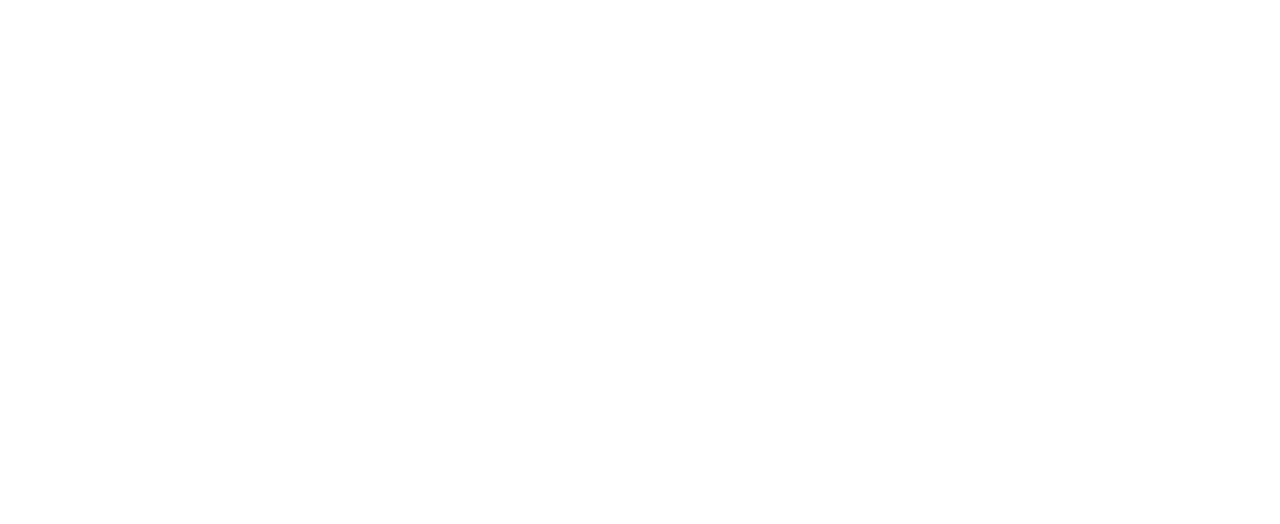
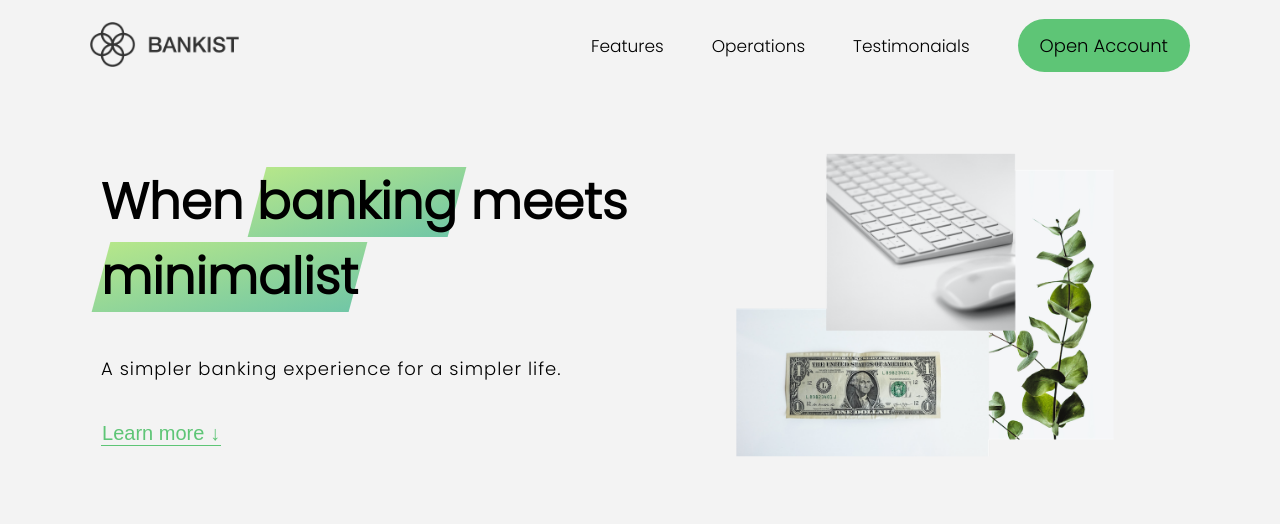
Before and after one commit to KiranDon/The-Complete-JavaScript-Course-2021-Projects, a plain HTML site: page Project5_BankistWebsite(Advanced DOM methods)/index.html in a window 1280 px wide. Drawn offline with Linux system fonts and the light colour scheme.

Commit message:
Finished 1st section(header)

```diff
--- a/Project5_BankistWebsite(Advanced DOM methods)/index.html
+++ b/Project5_BankistWebsite(Advanced DOM methods)/index.html
@@ -4,9 +4,34 @@
   <meta charset="UTF-8">
   <meta http-equiv="X-UA-Compatible" content="IE=edge">
   <meta name="viewport" content="width=device-width, initial-scale=1.0">
-  <title>Bankist</title>
+  <title>Bankist | When Banking meets minimalist.</title>
+  <link rel="preconnect" href="https://fonts.gstatic.com">
+<link href="https://fonts.googleapis.com/css2?family=Poppins:wght@300&display=swap" rel="stylesheet">
+  <link rel="shortcut icon" type="image/png" href="img/icon.png" />
+  <link rel="stylesheet" type="text/css" href="style.css">
+  <script defer src="script.js"></script>
 </head>
 <body>
+  <header>
+    <nav>
+      <img src="img/logo.png" class="navImage">
+      <ul class="navLinks">
+        <li class="navItem"><a href="section1" class="navLink">Features</a></li>
+        <li class="navItem"><a href="section2" class="navLink">Operations</a></li>
+        <li class="navItem"><a href="section3" class="navLink">Testimonaials</a></li>
+        <li class="navItem"><a href="section4" class="navLink navLinkLast">Open Account</a></li>
+      </ul>
+    </nav>
+
+    <div class="headerMain">
+      <div class="headerLeft">
+        <h1>When <span class="highlight">banking</span> meets<br><span class="highlight">minimalist</span></h1>
+        <h4>A simpler banking experience for a simpler life.</h4>
+        <button class="learnMoreButton">Learn more &DownArrow;</button>
+      </div>
+      <div class="headerRight"><img class="headerRightImage" src="img/hero.png"></div>
+    </div>
+  </header>
 
 </body>
 </html>
--- a/Project5_BankistWebsite(Advanced DOM methods)/style.css
+++ b/Project5_BankistWebsite(Advanced DOM methods)/style.css
@@ -0,0 +1,125 @@
+:root {
+    --color-primary: #5ec576;
+    --color-secondary: #ffcb03;
+    --color-tertiary: #ff585f;
+    --color-primary-darker: #4bbb7d;
+    --color-secondary-darker: #ffbb00;
+    --color-tertiary-darker: #fd424b;
+    --color-primary-opacity: #5ec5763a;
+    --color-secondary-opacity: #ffcd0331;
+    --color-tertiary-opacity: #ff58602d;
+    --gradient-primary: linear-gradient(to top left, #39b385, #9be15d);
+    --gradient-secondary: linear-gradient(to top left, #ffb003, #ffcb03);
+  }
+
+*
+{
+    margin: 0;
+    padding: 0;
+    box-sizing: border-box;
+}
+body
+{
+    background-color: #f3f3f3;
+    font-weight: 300;
+    font-family: 'Poppins', sans-serif;
+}
+nav
+{
+    display: flex;
+    align-items: center;
+    justify-content: space-between;
+    padding: 22px 90px;
+    z-index: 100;
+}
+.navImage
+{
+    height: 45px;
+}
+.navLinks
+{
+    display: flex;
+    list-style-type: none;
+    font-size: 20px;
+}
+.navItem
+{
+    margin-left: 48px;
+    padding: 0;
+}
+.navLink, .navLink:visited
+{
+    text-decoration: none;
+    color: inherit;
+    font-size: 17px;
+    font-weight: 300;
+}
+.navLinkLast, .navLinkLast:visited
+{
+    background-color: var(--color-primary);
+    padding: 14px 22px;
+    border-radius: 40px;
+    font-size: 18px;
+}
+.headerMain
+{
+    width: 85%;
+    margin: 0 auto;
+    display: flex;
+}
+.headerLeft, .headerRight
+{
+    width: 50%;
+    display: flex;
+    flex-direction: column;
+    justify-content: center;
+}
+.headerLeft
+{
+    /* line-height: 40px; */
+    font-size: 25px;
+    margin: 50px 5px;
+}
+.highlight
+{
+    position: relative;
+}
+.highlight::after
+{
+    content: '';
+    background-image: var(--gradient-primary);
+    position: absolute;
+    width: 100%;
+    height: 100%;
+    top: 0;
+    left: 0;
+    z-index: -1;
+    transform: skew(-15deg);
+    opacity: 0.7;
+}
+.headerLeft > h4
+{
+    font-size: 18px;
+    letter-spacing: 1px;
+    font-weight: 100;
+    margin: 40px 0px;
+}
+.learnMoreButton
+{
+    border: none;
+    outline: none;
+    color: var(--color-primary);
+    font-size: 20px;
+    background: transparent;
+    cursor: pointer;
+    width: 120px;
+    position: relative;
+    left: 0;
+    border-bottom: 1px solid var(--color-primary);
+}
+.headerRightImage
+{
+    width: 100%;
+    height: auto;
+    transform: scale(0.7) translateX(15px);
+}
```
